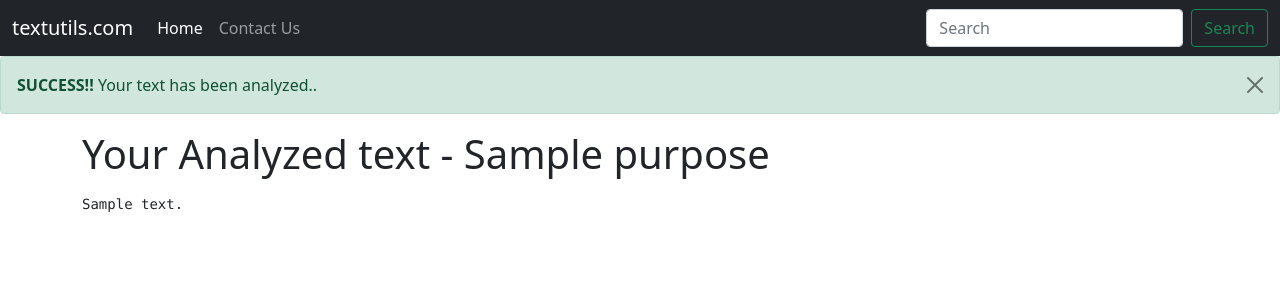
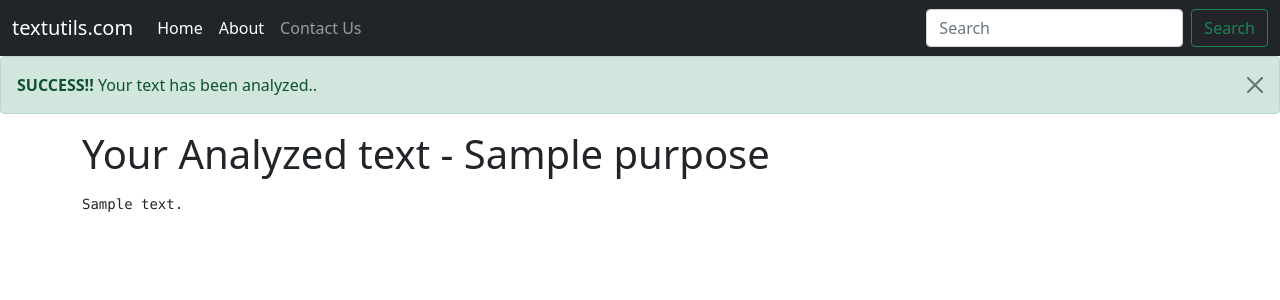
Before and after one commit to radhika2352/TextUtils, a Django app: template templates/analyze.html in a window 1280 px wide. Shown: the top 300 px of the page. Run offline with Django 3.2, Linux system fonts and the light colour scheme; the template is opened without the code that fills it: most values are stand-ins (such as "Sample title", 1, 10 or a date in 2020).

Commit message:
Update analyze.html

```diff
--- a/templates/analyze.html
+++ b/templates/analyze.html
@@ -22,6 +22,10 @@
       <ul class="navbar-nav">
         <li class="nav-item">
           <a class="nav-link active" aria-current="page" href="/">Home</a>
+        </li>
+
+        <li class="nav-item">
+          <a class="nav-link active" aria-current="page" href="about/">About</a>
         </li>
 
         <li class="nav-item">
```
